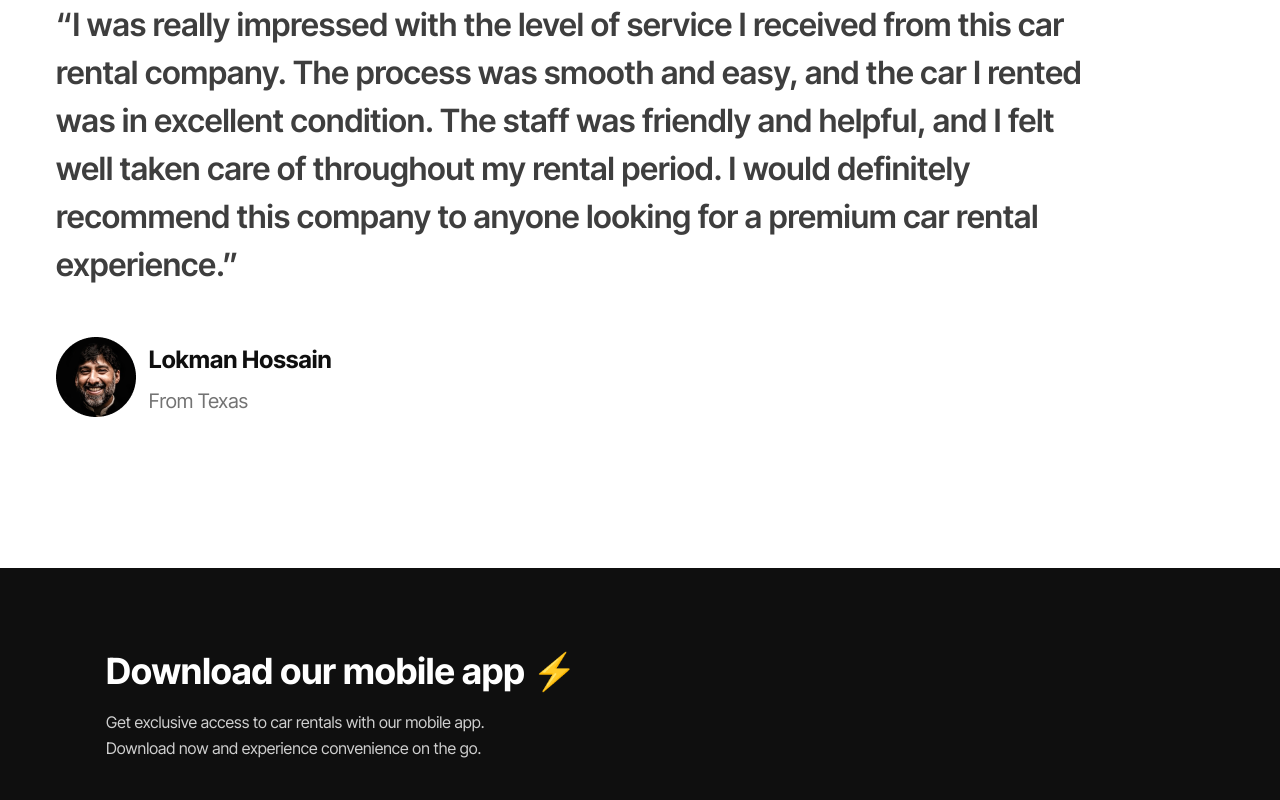
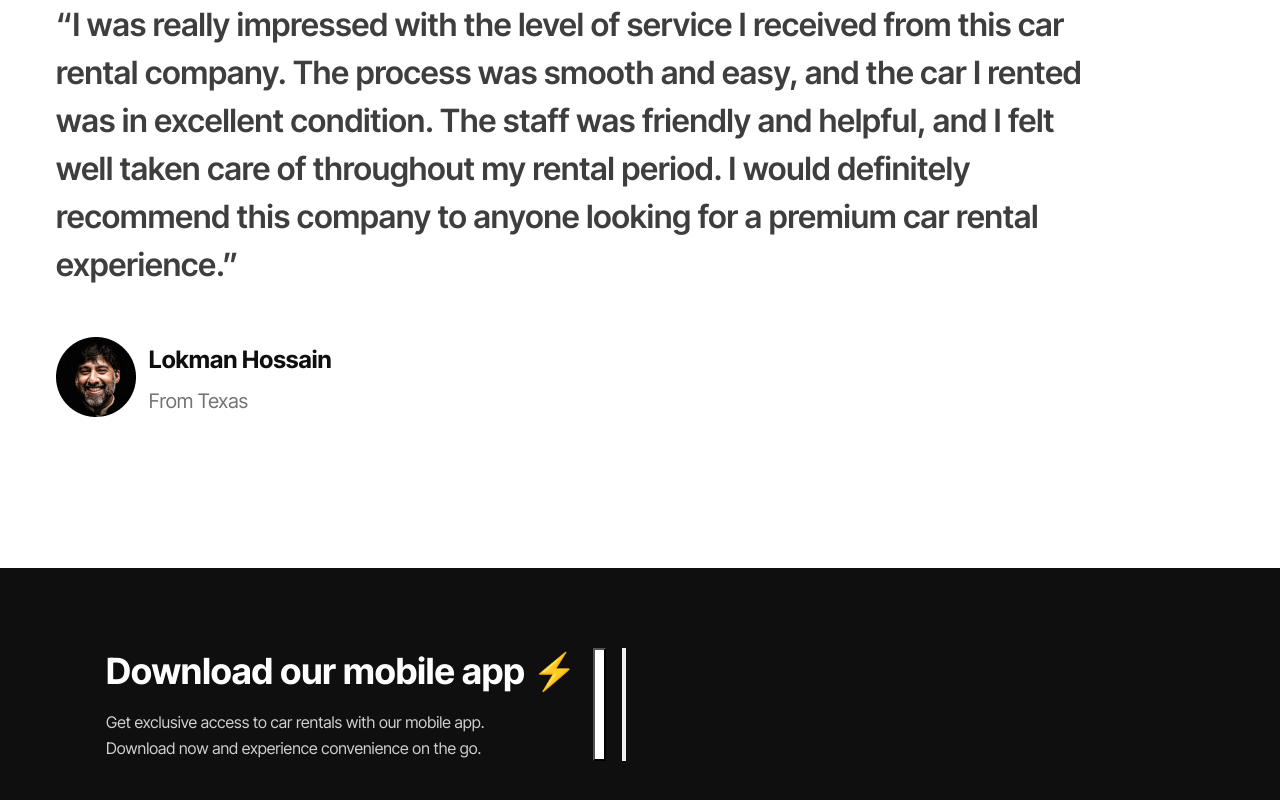
Before and after one commit to Asquare952/Entourage-landing-page, a React (Create React App) app: page / in a window 1280 px wide. Shown: the part 5924-6724 px from the top of the page. Built offline with nearby package versions, Linux system fonts and the light colour scheme.

Commit message:
Entourage landing page

```diff
--- a/public/index.html
+++ b/public/index.html
@@ -17,7 +17,7 @@
       href="https://fonts.googleapis.com/css2?family=Inter+Tight:ital,wght@0,100..900;1,100..900&display=swap"
       rel="stylesheet"
     />
-    <title>React App</title>
+    <title>Entourage Landing Page</title>
   </head>
   <body>
     <noscript>You need to enable JavaScript to run this app.</noscript>
--- a/src/component/Download app/Dawnload.jsx
+++ b/src/component/Download app/Dawnload.jsx
@@ -17,11 +17,14 @@ const DownloadApp = () => {
               </div>
             </div>
             <div className="download-right">
-              <div className="app-store-left">
-                <div className="app-store-left"></div>
-                <div className="app-store-right"></div>
-              </div>
-              <div className="app-store"></div>
+              <button className="app-store-left">
+                <div className="app-store-left-content-one"></div>
+                <div className="app-store-left-content-two"></div>
+              </button>
+              <button className="app-store-right">
+                <div className="app-store-right-content-one"></div>
+                <div className="app-store-right-content-two"></div>
+              </button>
             </div>
           </div>
         </div>
--- a/src/component/Download app/dawnload.css
+++ b/src/component/Download app/dawnload.css
@@ -37,3 +37,9 @@
   display: flex;
   gap: 1rem;
 }
+.app-store-left{
+  display: flex;
+  align-items: center;
+  gap: .6rem;
+  background-color: #FFFFFF;
+}
```
